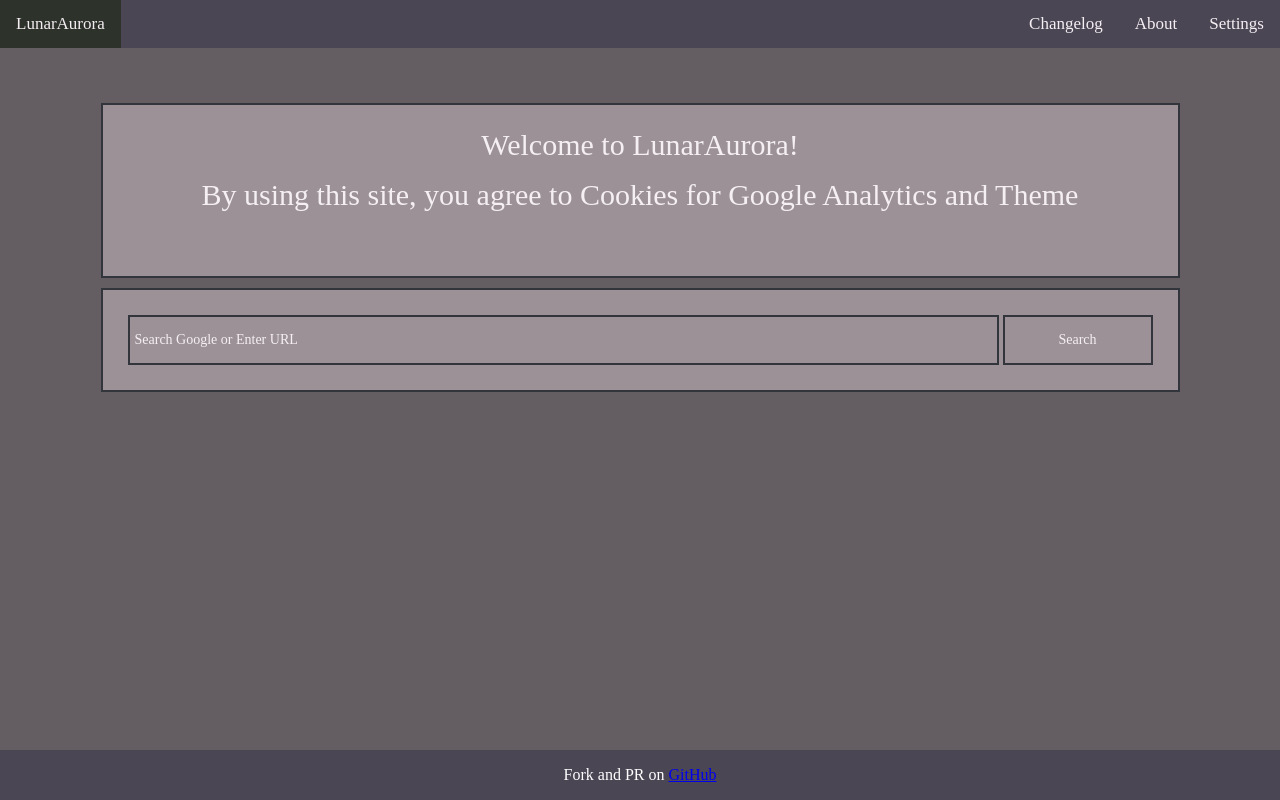
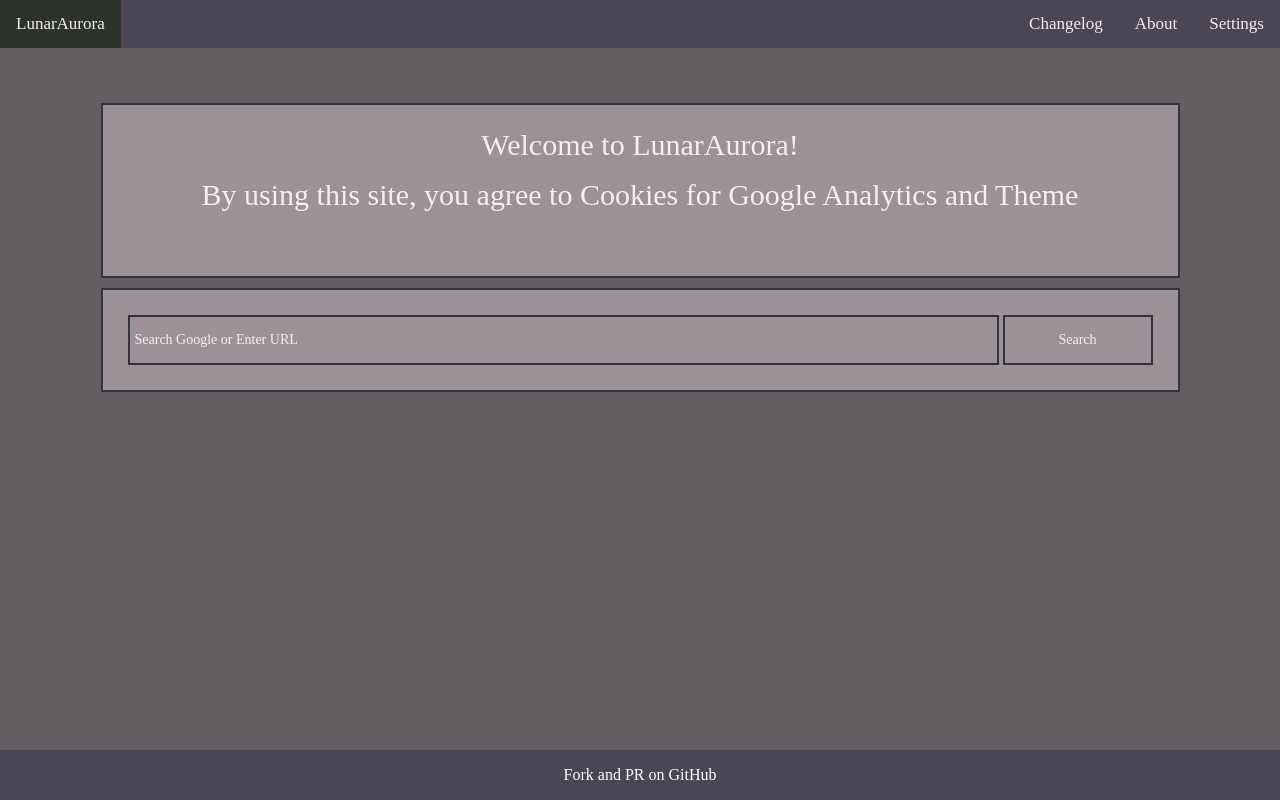
Before and after one commit to Lukas-Batema/LunarAurora, a website: page public/index.html in a window 1280 px wide. Drawn offline with Linux system fonts and the light colour scheme; a web font is replaced by a local one.

Commit message:
fix footer github link colour (hopefully)

```diff
--- a/public/css/modern.css
+++ b/public/css/modern.css
@@ -144,6 +144,11 @@
 	text-align: center;
 }
 
+.footer p a {
+	text-decoration: none;
+	color: white;
+}
+
 #settingsOverlay {
 	position: fixed; /* Sit on top of the page content */
 	display: none; /* Hidden by default */
--- a/public/css/rounded.css
+++ b/public/css/rounded.css
@@ -173,6 +173,11 @@
 	border-radius: 35px 35px 0px 0px;
 }
 
+.footer p a {
+	text-decoration: none;
+	color: white;
+}
+
 #settingsOverlay {
 	position: fixed; /* Sit on top of the page content */
 	display: none; /* Hidden by default */
```
